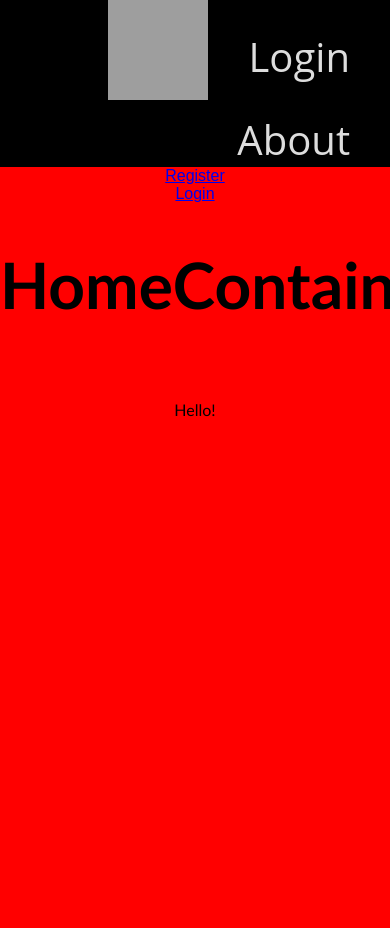
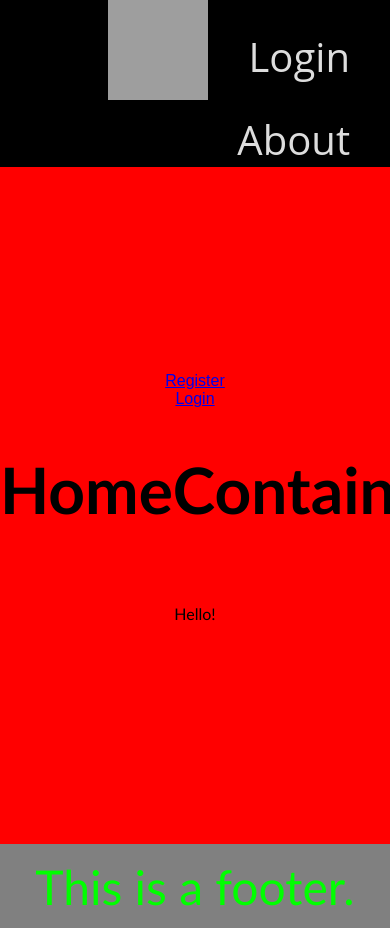
Before and after one commit to alxdelgado/Any-Day-Sommelier_front-end, a React (Create React App) app in the folder anyday-sommelier-app/: page / in a window 390 px wide. Shown: the top 928 px of the page. Before the commit the page ends 844 px from the top, so only its background shows below. Built offline with nearby package versions, Linux system fonts and the light colour scheme; grey boxes are pictures that could not be loaded.

Commit message:
Added footer, responsive design

```diff
--- a/anyday-sommelier-app/public/index.html
+++ b/anyday-sommelier-app/public/index.html
@@ -32,15 +32,15 @@
       You need to enable JavaScript to run this app.
     </noscript>
     <div id="root"></div>
-    <!--
-      This HTML file is a template.
-      If you open it directly in the browser, you will see an empty page.
 
-      You can add webfonts, meta tags, or analytics to this file.
-      The build step will place the bundled scripts into the <body> tag.
 
-      To begin the development, run `npm start` or `yarn start`.
-      To create a production bundle, use `npm run build` or `yarn build`.
-    -->
+
+
+    <div>
+      <footer role="footer">
+        <div><p>This is a footer.</p></div>
+      </footer>
+    </div>
+
   </body>
 </html>
--- a/anyday-sommelier-app/public/style.css
+++ b/anyday-sommelier-app/public/style.css
@@ -1,6 +1,14 @@
 body {
   background-color: red;
+  display: flex;
+  flex-flow: column;
+  justify-content: space-between;
+  margin: 0;
+  padding: 0;
+  width: 100vw;
+  height: 110vh;
 }
+
 
 h1 {
   font-family: "Gill Sans", sans-serif;
@@ -47,3 +55,26 @@ p {
   height: 100px;
   width: 100px;
 }
+
+footer {
+  height: 10vh;
+  background-color: gray;
+  display: flex;
+
+  justify-content: center;
+  align-items: center;
+  flex-wrap: wrap;
+
+
+}
+
+footer p {
+  font-size: 3em;
+  color: lime;
+  margin: 0;
+  padding: 0;
+
+
+
+
+}
```
